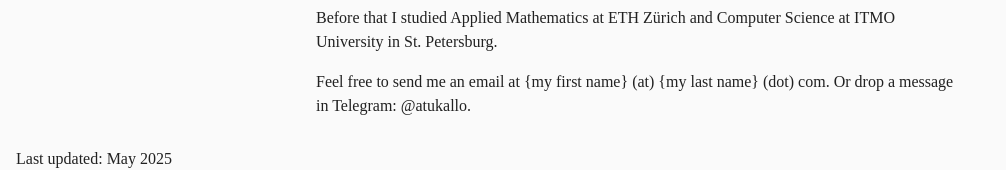
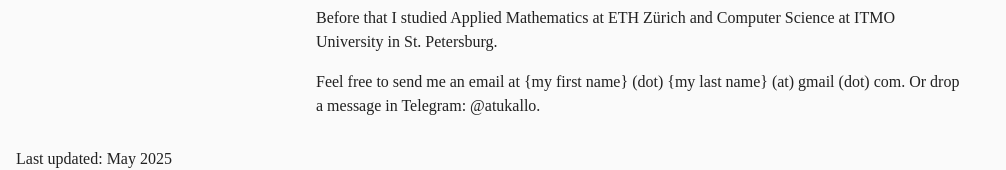
Before and after one commit to atukallo/atukallo.github.io, a plain HTML site: page index.html in a window 1280 px wide. Shown: the part 654-824 px from the top of the page, without its empty margins (0-1006 px from the left). Drawn offline with Linux system fonts and the light colour scheme.

Commit message:
update email address

```diff
--- a/index.html
+++ b/index.html
@@ -43,7 +43,7 @@
     <div class="main-text">
       <p>I work on deep learning for algorithmic trading at <a href="https://www.hudsonrivertrading.com/">HRT</a>. I started in August 2022 as an Algorithm Developer on HAIL - HRT AI Labs. I currently live in London.</p>
       <p>Before that I studied Applied Mathematics at ETH Zürich and Computer Science at ITMO University in St. Petersburg.</p>
-      <p>Feel free to send me an email at {my first name} (at) {my last name} (dot) com. Or drop a message in Telegram: @atukallo. </p>
+      <p>Feel free to send me an email at {my first name} (dot) {my last name} (at) gmail (dot) com. Or drop a message in Telegram: @atukallo. </p>
     </div>
   </main>
 
```
